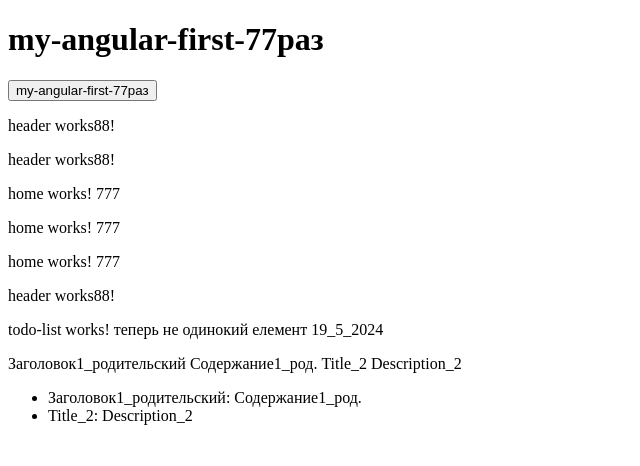
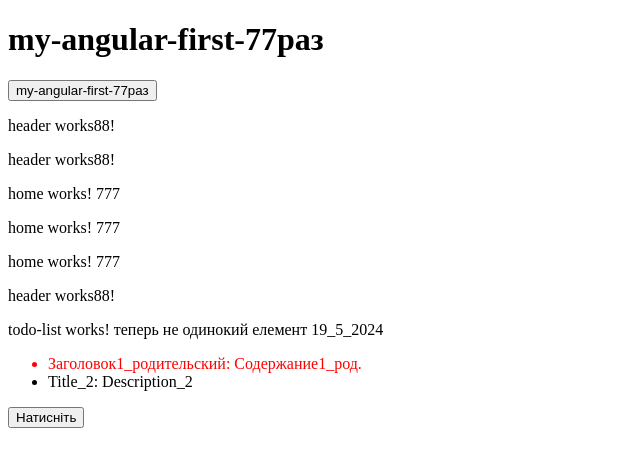
Before and after one commit to marishanegrusti/my-angular-first, an Angular app: page / in a window 1280 px wide. Shown: the top 466 px of the page, without its empty margins (0-640 px from the left). Built offline with nearby package versions, Linux system fonts and the light colour scheme.

Commit message:
added button on child and second @Output() taskChanged2 in maz13_5_2024

```diff
--- a/src/app/app.component.html
+++ b/src/app/app.component.html
@@ -6,9 +6,11 @@
 <app-home></app-home>
 <app-home></app-home>
 <app-header></app-header>
-<app-todo-list [tasks]="tasks"></app-todo-list>
+<!-- <app-todo-list [tasks]="tasks"></app-todo-list> -->
 
-<!-- <app-todo-list [tasks]="tasks" (taskChanged)="onTaskClick($event)"></app-todo-list> -->
+<!-- <app-todo-list [tasks]="tasks" (taskChanged)="onTaskClick($event)" (taskChanged)="onTaskClick2($event)"  ></app-todo-list> -->
+<!-- <app-todo-list [tasks]="tasks" (taskChanged)="onTaskClick($event)"></app-todo-list>
+<app-todo-list [tasks]="tasks" (taskChanged)="onTaskClick2($event)"></app-todo-list> -->
 
-
+<app-todo-list [tasks]="tasks" (taskChanged)="onTaskClick($event)" (taskChanged2)="onTaskClick2($event)"  ></app-todo-list>
 <!-- <app-todo-list [tasks]="tasks" (taskChanged)="onTaskChange($event)"></app-todo-list> -->
--- a/src/app/app.component.ts
+++ b/src/app/app.component.ts
@@ -19,8 +19,25 @@ export class AppComponent {
   //onTaskClick=true;
   // tasks = [{title: 'новий т 17'},{title : 'новий заголовок 22'}];
   //tasks = [{title: 'Test0', description: 'Description0'} , {title: 'Test1', description: 'Description1'}] ;
-  tasks: ITask[] =  [{title: 'Заголовок1_родительский', description: 'Содержание1_род.'} , {title: 'Title_2', description: 'Description_2'}] ;
+  tasks: ITask[] =  [{title: 'Заголовок1_родительский', description: 'Содержание1_род.', color: 'red'} , {title: 'Title_2', description: 'Description_2'}] ;
+  // task1: ITask ={title: 'tit1', description: 'Des1'} ;
   // task: ITask= { title: 'Title88_app-root',  description: 'Comentar1'}
+
+
+  public onTaskClick(changedTask: ITask): void {
+    console.log("changedTask_from_perent=",changedTask)
+    // this.tasks.push(changedTask) ;
+    this.tasks.push({...changedTask, color: 'green'}) ;
+
+  }
+
+  public onTaskClick2(changedTask: ITask): void {
+    console.log("changedTask_from_perent_blue=",changedTask)
+    // this.tasks.push(changedTask) ;
+    this.tasks.push({...changedTask, color: 'blue'}) ;
+
+  }
+
 
 
   // protected readonly onTaskClick = onTaskClick;
--- a/src/app/components/todo-list/todo-list.component.css
+++ b/src/app/components/todo-list/todo-list.component.css
@@ -0,0 +1,9 @@
+.red{
+    color: red;
+  }
+  .green{
+    color: green;
+  }
+  .blue{
+    color: rgb(21, 18, 224);
+  }
--- a/src/app/components/todo-list/todo-list.component.html
+++ b/src/app/components/todo-list/todo-list.component.html
@@ -1,25 +1,32 @@
 <p>todo-list works! теперь не одинокий елемент 19_5_2024</p>
 <div>
     <!-- <span > -->
-    <span (click)="onTaskClick({title: 'Test0', description: 'Description0'} )">
-      <!-- <span (click)="onTaskClick(tasks)">    -->
-      <!-- <span (click)="onTaskClick(tasks)"></span> -->
+    <!-- <span (click)="onTaskClick({title: 'Test0', description: 'Description0'} )">    -->
+    <!-- <span (click)="onTaskClick(tasks)">  -->
+      <!-- <span (click)="onTaskClick(task1)">    -->
+      <!-- <span (click)="onTaskClick(tasks)">   </span> -->
 
-       {{ tasks[0].title }}
+       <!-- {{ tasks[0].title }}
        {{ tasks[0].description}}
        {{ tasks[1].title }}
-       {{ tasks[1].description}}
+       {{ tasks[1].description}}  -->
 
        <!-- {{task.title}} -->
-    </span>
+    <!-- </span> -->
 
     <ul>
         <!-- <li *ngFor="let item of tasks; trackBy: trackByItemId"> -->
-          <li *ngFor="let item of tasks; ">
+          <!-- <li *ngFor="let item of tasks;" (click)="onTaskClick({title: item.title, description: item.description } )"  [class]="item.color"  > -->
+
+          <li *ngFor="let item of tasks;" (click)="onTaskClick( item )"  [class]="item.color"  >
+            <!-- <span [class]="item.color"  >{{ item.title }}: {{ item.description }}</span> -->
           {{ item.title }}: {{ item.description }}
         </li>
     </ul>
+    <!-- <h3 [ngClass]="articleViewer.title === 'BMW'?'red':'green'" (click)="onClick()">{{articleViewer.text}}</h3> -->
+    <button (click)="onTaskClick2( tasks[0] )"   >{{'Натисніть'}}     </button>
 
+    <!-- <button [disabled]="isDisabled">{{title}}</button> -->
       <!-- <button *ngFor="let item of articles" (click)="goToArticle(item.id)">
         {{item.title}}
       </button> -->
--- a/src/app/components/todo-list/todo-list.component.ts
+++ b/src/app/components/todo-list/todo-list.component.ts
@@ -14,59 +14,26 @@ export class TodoListComponent  {  //implements OnInit
 
   // @Input() tasks: ITask[] =  [{title: 'Test_00TodoListComponent', description: 'Description_00'} , {title: 'Test_11', description: 'Description_11'}] ;
   @Input() tasks: ITask[] = [];
+
   // @Input() tasks: ITask[] =[{title: 'Test', description: 'Test Description'} , {title: 'Test 1', description: 'Test Description 1'}]
   @Output() taskChanged: EventEmitter<ITask>;
-// trackByItemId: TrackByFunction<ITask> | undefined;
+  @Output() taskChanged2: EventEmitter<ITask>;
 
   constructor() {
     this.taskChanged = new EventEmitter();
+    this.taskChanged2 = new EventEmitter();
+
   }
 
-
-  // onClick() {
-  //   this.articleChange.emit(this.articleViewer.title)
-  // }
-
   public onTaskClick(changedTask: ITask): void {
-    // this.taskChanged.emit({ title: 'Title88_app-todo-list',  description: 'Comentar1'})
+    console.log("changedTask=",changedTask)
     this.taskChanged.emit(changedTask)
 
   }
+
+  public onTaskClick2(changedTask: ITask): void {
+    console.log("changedTask2=",changedTask)
+   this.taskChanged2.emit(changedTask)
+    // taskChanged2
+  }
 }
-
-//==============
-// *@Component*
-// ({
-// selector: 'zippy',
-// template: `
-// <div class="zippy">
-// <div (click)="toggle()">Toggle</div>
-// <div [hidden]="!visible">
-// <ng-content></ng-content>
-// </div>
-// </div>`})
-// export class Zippy {
-// visible: boolean = true;
-
-// *@Output* — () open: EventEmitter<any> = new EventEmitter();
-
-// *@Output*
-// () close: EventEmitter<any> = new EventEmitter();
-
-// toggle() {
-// this.visible = !this.visible;
-// if (this.visible) {
-// this.open.emit(null);
-// } else {
-// this.close.emit(null);
-// }
-// }
-// }
-// Access the event object with the $event argument passed to the output event handler:
-
-// <zippy (open)="onOpen($event)" (close)="onClose($event)"></zippy>
-// @see — Observables in Angular
-
-// @publicApi
-
-// @publicApi
--- a/src/app/components/todo-list/todo-list.type.ts
+++ b/src/app/components/todo-list/todo-list.type.ts
@@ -1,4 +1,6 @@
 export interface ITask {
    title: string;
    description?: string;
+   color?: string;
+   who?: string;
 }
```
